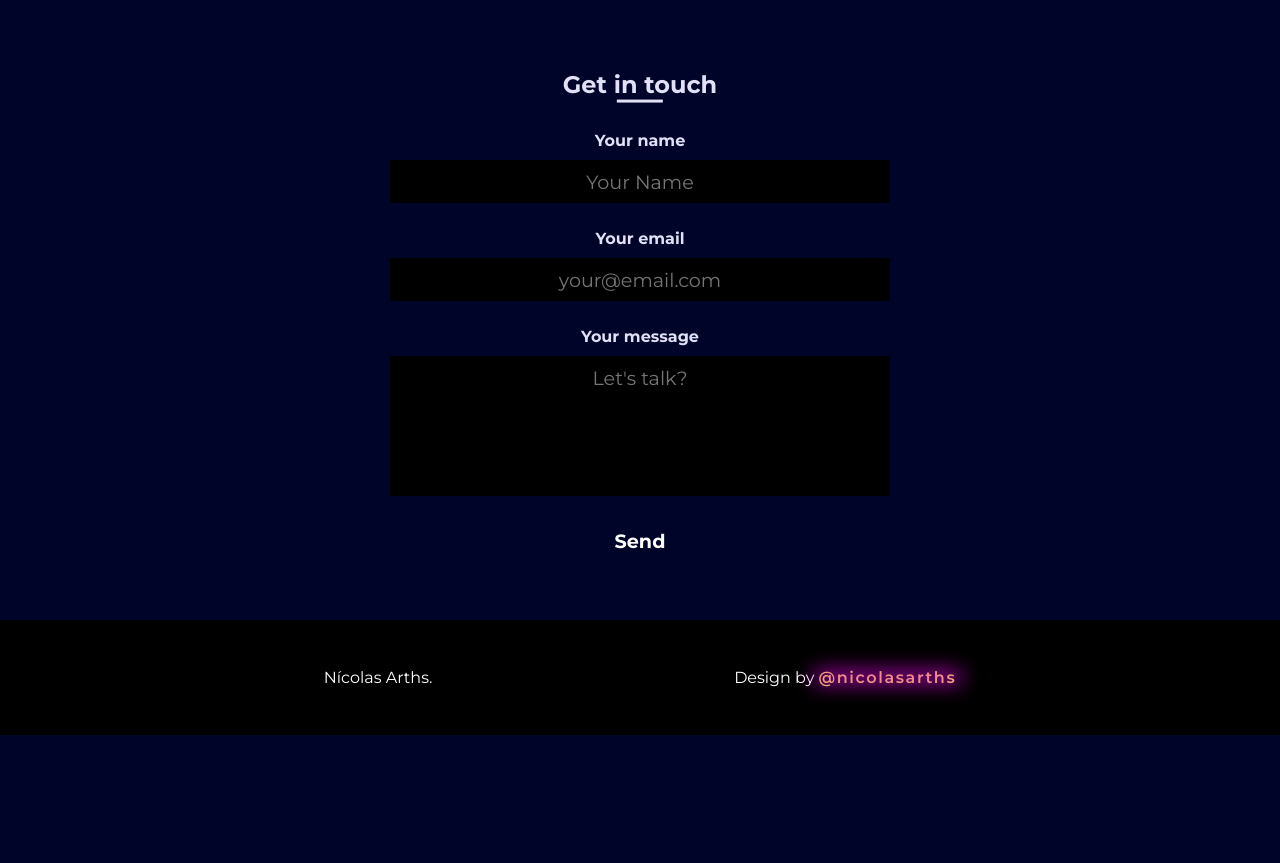
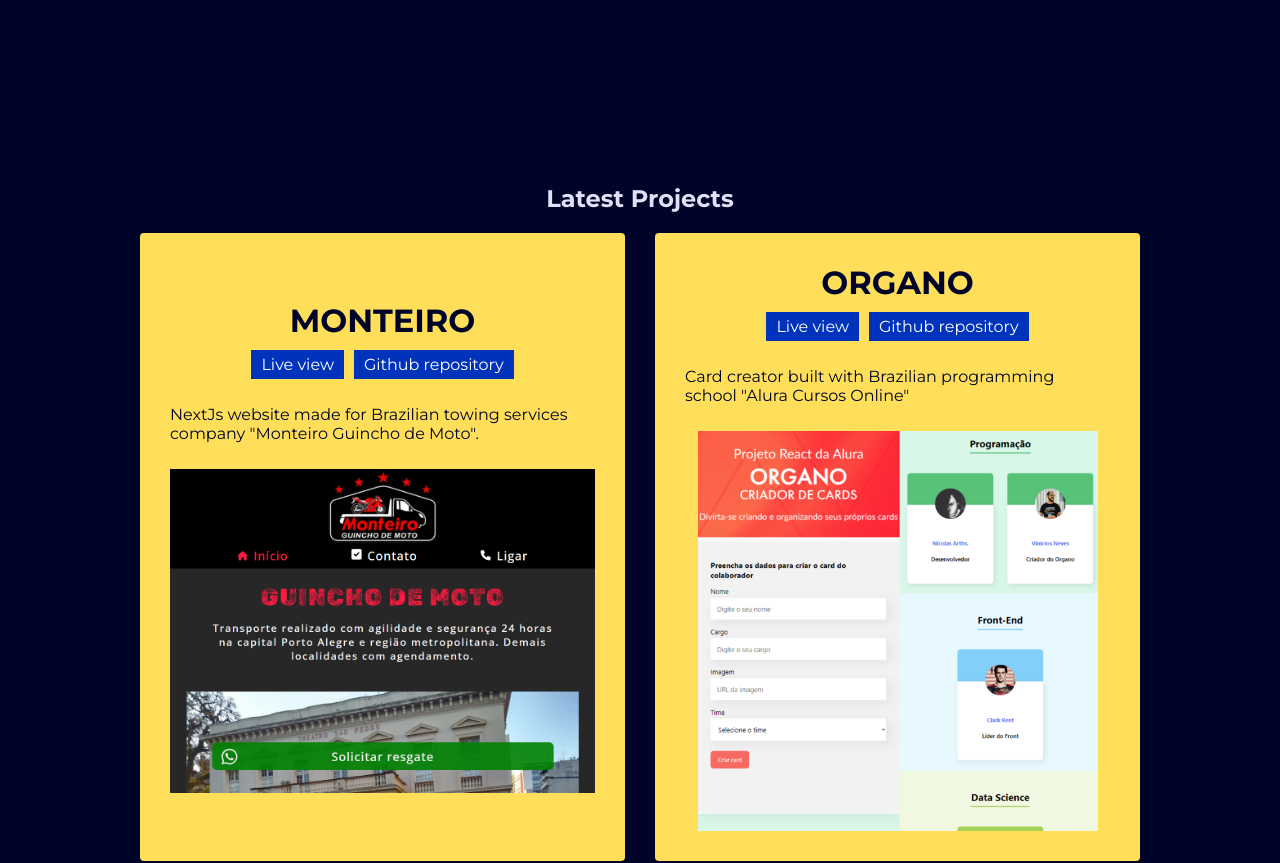
Before and after one commit to nicolasarths/personal-website, a Next.js app: page /en in a window 1280 px wide. Shown: the part 780-1643 px from the top of the page. Before the commit the page ends 1515 px from the top, so only its background shows below. Built offline with nearby package versions, Linux system fonts and the light colour scheme; a web font is replaced by a local one.

Commit message:
create English Version closes #2

```diff
--- a/src/common/pages/EN/components/Header/index.js
+++ b/src/common/pages/EN/components/Header/index.js
@@ -1,4 +1,3 @@
-import Link from "next/link";
 import { hrefs } from "data";
 
 import styles from "./Header.module.sass";
@@ -14,8 +13,6 @@ const Header = () => (
       <a href="#contact">Get in touch</a>
       <a href="#projects">Latest projects</a>
       <a href={hrefs.GITHUB_PROFILE}>Github</a>
-      <a href="#resume">Resume</a>
-      <Link href={hrefs.HOMEPAGE}>PT-BR</Link>
     </div>
   </div>
 );
--- /dev/null
+++ b/src/common/pages/EN/components/Projects/Projects.module.sass
@@ -0,0 +1,55 @@
+.container
+    max-width: 1000px
+    margin: 60px auto
+    display: flex
+    flex-direction: column
+    align-items: center
+
+    h2
+        margin-top: 54px
+
+    .projectsContainer
+        display: flex
+        flex-flow: column wrap
+        gap: 30px
+
+        @media screen and (min-width: 1000px)
+            flex-flow: row
+
+        .project
+            background-color: var(--background-inversion)
+            color: var(--color-inversion)
+
+            display: flex
+            flex-direction: column
+            align-items: center
+            justify-content: center
+            gap: 10px
+
+            width: 100%
+            max-width: 580px
+            padding: 30px
+
+            border-radius: 4px
+
+            h3
+                font-size: 2rem
+                margin: 0
+                width: fit-content
+
+            img
+                width: fit-content
+                height: fit-content
+                max-height: 400px
+                object-fit: contain
+
+            .menu
+                display: flex
+                flex-flow: wrap
+                gap: 10px
+                justify-content: center
+
+                a
+                    background-color: var(--button-background-inversion)
+                    color: var(--button-color-inversion)
+                    padding: 5px 10px
--- /dev/null
+++ b/src/common/pages/EN/components/Projects/index.js
@@ -0,0 +1,30 @@
+import { projects } from "data";
+import Image from "next/future/image";
+import styles from "./Projects.module.sass";
+
+const Project = ({ project }) => (
+  <div className={styles.project}>
+    <h3>{project.title}</h3>
+    <div className={styles.menu}>
+      <a>Live view</a>
+      <a>Github repository</a>
+    </div>
+    <p>{project.en.description}</p>
+    <Image src={project.src} alt={project.alt} />
+  </div>
+);
+
+const Projects = () =>
+  projects.map((project) => <Project project={project} key={project.id} />);
+
+const ProjectsSection = () => (
+  <div id="projects" className={styles.container}>
+    <h2>Latest Projects</h2>
+
+    <div className={styles.projectsContainer}>
+      <Projects />
+    </div>
+  </div>
+);
+
+export default ProjectsSection;
--- a/src/common/pages/EN/index.js
+++ b/src/common/pages/EN/index.js
@@ -1,11 +1,13 @@
 import Contact from "./components/Contact";
 import Header from "./components/Header";
+import Projects from "./components/Projects";
 
 import styles from "./EN.module.sass"
 
 const EN = () => (
   <div className={styles.container}>
     <Header/>
+    <Projects/>
     <Contact/>
   </div>
 )
--- a/src/data/DevelopPage/projects.js
+++ b/src/data/DevelopPage/projects.js
@@ -1,5 +1,5 @@
-import monteiroImage from "./assets/Monteiro.png"
-import organoImage from "./assets/organo.png"
+import monteiroImage from "./assets/Monteiro.png";
+import organoImage from "./assets/organo.png";
 
 const projects = [
   {
@@ -20,6 +20,10 @@ const projects = [
       "Botão flutuante para whatsapp em telas pequenas",
     ],
     github: "https://github.com/nicolasarths/monteiro",
+    en: {
+      description:
+        'NextJs website made for Brazilian towing services company "Monteiro Guincho de Moto".',
+    },
   },
   {
     title: "ORGANO",
@@ -36,11 +40,11 @@ const projects = [
       "Design",
     ],
     github: "https://github.com/nicolasarths/organo",
+    en: {
+      description:
+        'Card creator built with Brazilian programming school "Alura Cursos Online"',
+    },
   },
-  {},
-  {},
-  {},
-  {},
 ];
 
 export default projects;
```
